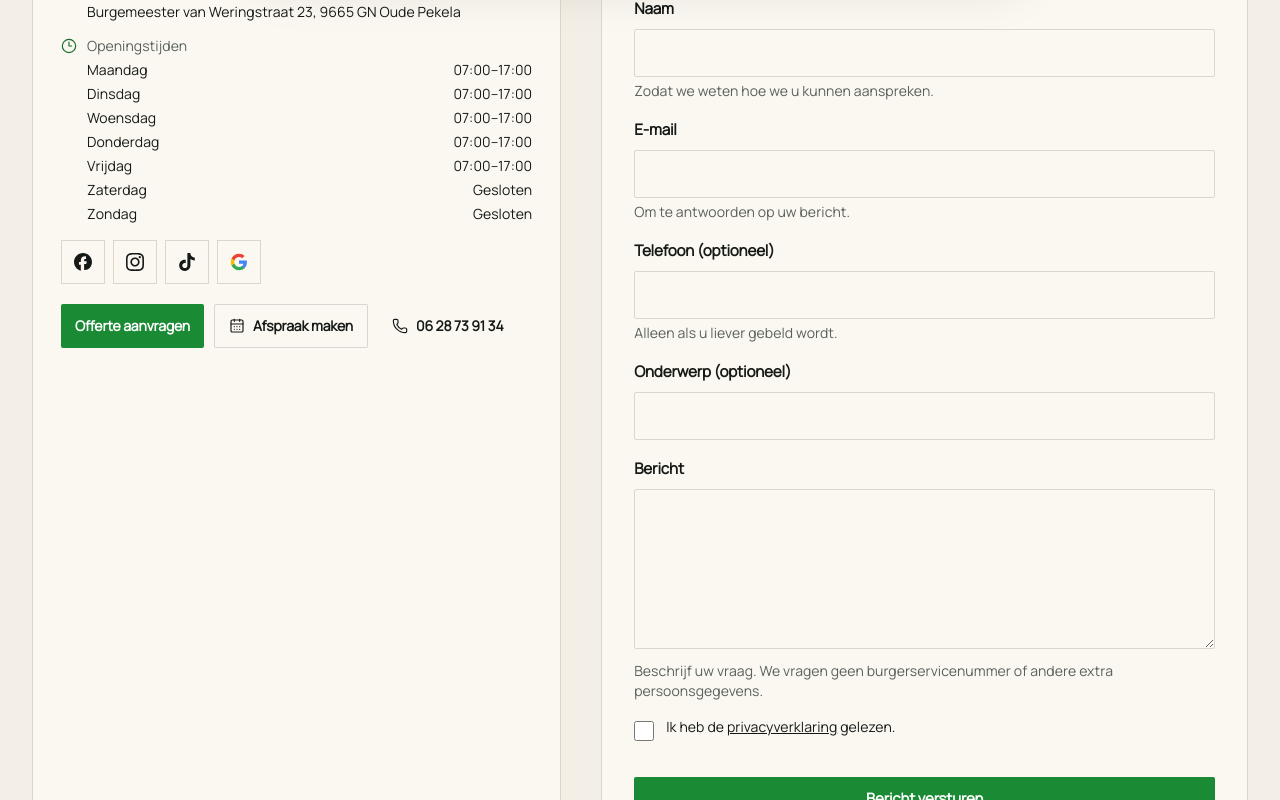
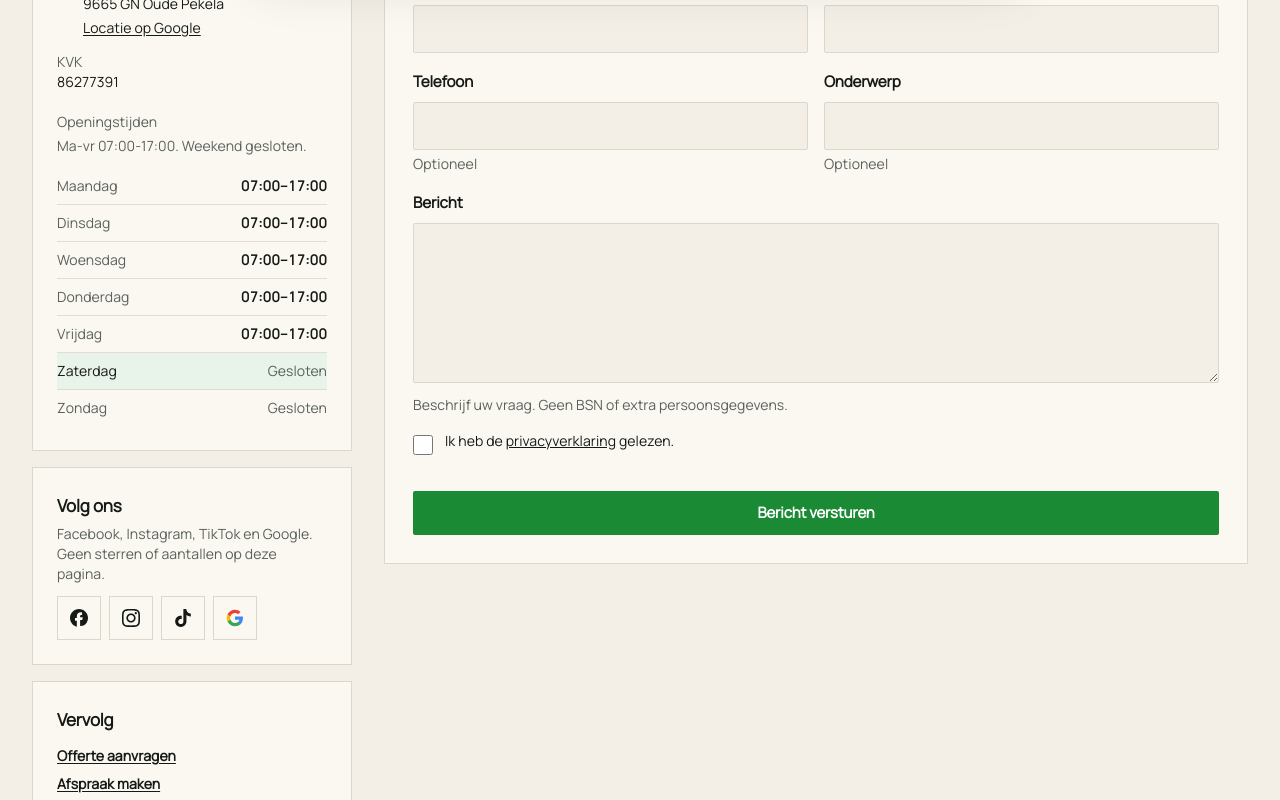
Before and after one commit to greeninstallatienoord/greengang, a React (Vite) app: page /contact in a window 1280 px wide. Shown: the part 820-1620 px from the top of the page. Built offline with nearby package versions, Linux system fonts and the light colour scheme.

Commit message:
Tighten contact page hours, form layout, and structured data
Co-authored-by: Cursor <cursoragent@cursor.com>

```diff
--- a/src/components/ContactDetails.tsx
+++ b/src/components/ContactDetails.tsx
@@ -1,6 +1,7 @@
-import { Clock3, Mail, MapPin, Phone } from 'lucide-react'
-import { business, formatAddress, formatDayHours } from '../data/business'
+import { Mail, MapPin, Phone } from 'lucide-react'
+import { business, formatAddress } from '../data/business'
 import { site } from '../data/site'
+import { OpeningHours } from './OpeningHours'
 
 type ContactDetailsProps = {
   showHours?: boolean
@@ -10,6 +11,7 @@ export function ContactDetails({ showHours = true }: ContactDetailsProps) {
   const { phone, phoneHref, email, emailHref } = site.contact
 
   return (
+    <div className="grid gap-5">
       <dl className="grid gap-3.5 text-sm">
         <div className="flex items-start gap-2.5">
           <Phone size={16} strokeWidth={1.7} className="mt-0.5 shrink-0 text-brand-dark" aria-hidden="true" />
@@ -37,27 +39,34 @@ export function ContactDetails({ showHours = true }: ContactDetailsProps) {
           <MapPin size={16} strokeWidth={1.7} className="mt-0.5 shrink-0 text-brand-dark" aria-hidden="true" />
           <div>
             <dt className="text-ink-muted">Adres</dt>
-          <dd>{formatAddress()}</dd>
-        </div>
-      </div>
-      {showHours ? (
-        <div className="flex items-start gap-2.5">
-          <Clock3 size={16} strokeWidth={1.7} className="mt-0.5 shrink-0 text-brand-dark" aria-hidden="true" />
-          <div className="min-w-0 flex-1">
-            <dt className="text-ink-muted">Openingstijden</dt>
             <dd>
-              <ul className="mt-1 grid gap-1">
-                {business.openingHours.days.map((day) => (
-                  <li key={day.day} className="flex justify-between gap-4">
-                    <span>{day.label}</span>
-                    <span>{formatDayHours(day)}</span>
-                  </li>
-                ))}
-              </ul>
+              <p>{formatAddress()}</p>
+              {business.googleBusinessProfile ? (
+                <p className="mt-1">
+                  <a
+                    href={business.googleBusinessProfile}
+                    className="font-medium underline underline-offset-2"
+                    rel="noopener noreferrer"
+                    target="_blank"
+                  >
+                    Locatie op Google
+                  </a>
+                </p>
+              ) : null}
             </dd>
           </div>
         </div>
+        <div>
+          <dt className="text-ink-muted">KVK</dt>
+          <dd className="font-medium">{business.kvk}</dd>
+        </div>
+      </dl>
+      {showHours ? (
+        <div>
+          <p className="text-sm text-ink-muted">Openingstijden</p>
+          <OpeningHours className="mt-1" />
+        </div>
       ) : null}
-    </dl>
+    </div>
   )
 }
--- /dev/null
+++ b/src/components/OpeningHours.tsx
@@ -0,0 +1,62 @@
+import { business, formatDayHours } from '../data/business'
+import { cn } from '../lib/cn'
+
+function todayKey(): string {
+  return new Intl.DateTimeFormat('en-US', {
+    timeZone: 'Europe/Amsterdam',
+    weekday: 'long',
+  })
+    .format(new Date())
+    .toLowerCase()
+}
+
+type OpeningHoursProps = {
+  className?: string
+}
+
+export function OpeningHours({ className }: OpeningHoursProps) {
+  const today = todayKey()
+
+  return (
+    <div className={className}>
+      <p className="text-sm text-ink-muted">{business.openingHours.summary}. Weekend gesloten.</p>
+      <table className="mt-3 w-full text-sm">
+        <caption className="sr-only">Openingstijden per dag</caption>
+        <tbody>
+          {business.openingHours.days.map((day) => {
+            const isToday = day.day === today
+            const closed = day.closed || !day.opens || !day.closes
+            return (
+              <tr
+                key={day.day}
+                className={cn(
+                  'border-b border-line/80 last:border-0',
+                  isToday && 'bg-brand-soft',
+                )}
+              >
+                <th
+                  scope="row"
+                  className={cn(
+                    'py-2 pr-3 text-left font-medium',
+                    isToday ? 'text-ink' : 'text-ink-muted',
+                  )}
+                >
+                  {day.label}
+                  {isToday ? <span className="sr-only"> (vandaag)</span> : null}
+                </th>
+                <td
+                  className={cn(
+                    'py-2 text-right tabular-nums',
+                    closed ? 'text-ink-muted' : 'font-semibold text-ink',
+                  )}
+                >
+                  {formatDayHours(day)}
+                </td>
+              </tr>
+            )
+          })}
+        </tbody>
+      </table>
+    </div>
+  )
+}
--- a/src/components/forms/ContactForm.tsx
+++ b/src/components/forms/ContactForm.tsx
@@ -121,13 +121,9 @@ export function ContactForm() {
           onChange={(event) => setHoneypot(event.target.value)}
         />
       </div>
-      <FormPrivacyNote purpose="We vragen een naam, e-mailadres en bericht om te kunnen antwoorden. Telefoon en onderwerp zijn niet verplicht." />
-      <Field
-        id="name"
-        label="Naam"
-        hint="Zodat we weten hoe we u kunnen aanspreken."
-        error={errors.name}
-      >
+      <FormPrivacyNote purpose="Naam, e-mail en bericht zijn nodig om te antwoorden. Telefoon en onderwerp zijn optioneel." />
+      <div className="grid gap-4 sm:grid-cols-2">
+        <Field id="name" label="Naam" error={errors.name}>
           <TextInput
             id="name"
             autoComplete="name"
@@ -137,12 +133,7 @@ export function ContactForm() {
             onChange={(event) => update('name', event.target.value)}
           />
         </Field>
-      <Field
-        id="email"
-        label="E-mail"
-        hint="Om te antwoorden op uw bericht."
-        error={errors.email}
-      >
+        <Field id="email" label="E-mail" error={errors.email}>
           <TextInput
             id="email"
             type="email"
@@ -153,12 +144,7 @@ export function ContactForm() {
             onChange={(event) => update('email', event.target.value)}
           />
         </Field>
-      <Field
-        id="phone"
-        label="Telefoon (optioneel)"
-        hint="Alleen als u liever gebeld wordt."
-        error={errors.phone}
-      >
+        <Field id="phone" label="Telefoon" hint="Optioneel" error={errors.phone}>
           <TextInput
             id="phone"
             type="tel"
@@ -169,7 +155,7 @@ export function ContactForm() {
             onChange={(event) => update('phone', event.target.value)}
           />
         </Field>
-      <Field id="subject" label="Onderwerp (optioneel)">
+        <Field id="subject" label="Onderwerp" hint="Optioneel">
           <TextInput
             id="subject"
             value={form.subject}
@@ -178,10 +164,11 @@ export function ContactForm() {
             onChange={(event) => update('subject', event.target.value)}
           />
         </Field>
+      </div>
       <Field
         id="message"
         label="Bericht"
-        hint="Beschrijf uw vraag. We vragen geen burgerservicenummer of andere extra persoonsgegevens."
+        hint="Beschrijf uw vraag. Geen BSN of extra persoonsgegevens."
         error={errors.message}
       >
         <TextArea
@@ -217,7 +204,7 @@ export function ContactForm() {
           {submitError}
         </p>
       ) : null}
-      <Button type="submit" disabled={status === 'submitting'}>
+      <Button type="submit" className="w-full sm:w-auto" disabled={status === 'submitting'}>
         {status === 'submitting' ? 'Verwerken…' : 'Bericht versturen'}
       </Button>
     </form>
--- a/src/components/forms/Field.tsx
+++ b/src/components/forms/Field.tsx
@@ -44,7 +44,7 @@ export function TextInput({ error, className, id, type, inputMode, ...props }: T
       aria-invalid={Boolean(error)}
       aria-describedby={error && id ? `${id}-error` : undefined}
       className={cn(
-        'min-h-12 w-full rounded-sm border border-line bg-paper px-3.5 text-base outline-none transition-colors focus:border-brand',
+        'min-h-12 w-full rounded-sm border border-line bg-surface px-3.5 text-base outline-none transition-colors focus:border-brand',
         error && 'border-danger',
         className,
       )}
@@ -64,7 +64,7 @@ export function TextArea({ error, className, id, ...props }: TextAreaProps) {
       aria-invalid={Boolean(error)}
       aria-describedby={error && id ? `${id}-error` : undefined}
       className={cn(
-        'min-h-32 w-full rounded-sm border border-line bg-paper px-3.5 py-3 text-base outline-none transition-colors focus:border-brand',
+        'min-h-32 w-full rounded-sm border border-line bg-surface px-3.5 py-3 text-base outline-none transition-colors focus:border-brand',
         error && 'border-danger',
         className,
       )}
--- a/src/pages/ContactPage.tsx
+++ b/src/pages/ContactPage.tsx
@@ -1,3 +1,4 @@
+import { Link } from 'react-router-dom'
 import { ContactDetails } from '../components/ContactDetails'
 import { CtaPair } from '../components/CtaPair'
 import { ContactForm } from '../components/forms/ContactForm'
@@ -7,18 +8,33 @@ import { RelatedServices } from '../components/page/RelatedServices'
 import { SocialLinks } from '../components/SocialLinks'
 import { Container } from '../components/Container'
 import { Heading } from '../components/Heading'
+import { Reveal } from '../components/Reveal'
 import { CTASection } from '../components/sections/CTASection'
 import { Section } from '../components/Section'
 import { PageMeta } from '../components/seo/PageMeta'
 import { getFaqsByIds } from '../data/faq'
 import { pageSeo } from '../data/seo'
-import { localBusinessJsonLd } from '../lib/jsonld'
+import { breadcrumbJsonLd, contactPageJsonLd, faqJsonLd, localBusinessJsonLd } from '../lib/jsonld'
 import { services } from '../data/services'
+
+const contactFaqs = getFaqsByIds(['algemeen-diensten', 'algemeen-werkwijze', 'afspraak-hoe'])
+const contactFaqLd = faqJsonLd(contactFaqs)
 
 export function ContactPage() {
   return (
     <>
-      <PageMeta {...pageSeo.contact} jsonLd={localBusinessJsonLd()} />
+      <PageMeta
+        {...pageSeo.contact}
+        jsonLd={[
+          localBusinessJsonLd(),
+          contactPageJsonLd(),
+          breadcrumbJsonLd([
+            { name: 'Home', path: '/' },
+            { name: 'Contact', path: '/contact' },
+          ]),
+          ...(contactFaqLd ? [contactFaqLd] : []),
+        ]}
+      />
       <PageHero
         crumbs={[
           { label: 'Home', href: '/' },
@@ -27,28 +43,59 @@ export function ContactPage() {
         eyebrow="Bereikbaar"
         title="Contact met Green Installatie Noord"
         intro="Bel, mail of stuur een bericht. Voor een voorstel of een moment op locatie gebruikt u offerte of afspraak."
-        actions={<CtaPair showCall />}
+        actions={<CtaPair equal />}
       />
       <Section>
-        <Container className="grid gap-10 lg:grid-cols-[0.9fr_1.1fr]">
+        <Container className="grid gap-6 lg:grid-cols-[minmax(0,20rem)_1fr] lg:items-start lg:gap-8">
+          <Reveal>
             <aside className="grid gap-4">
-            <div className="border border-line bg-paper p-6 sm:p-7">
+              <div className="border border-line bg-paper p-5 sm:p-6">
                 <Heading as="h2" className="text-xl sm:text-xl">
                   Gegevens
                 </Heading>
-              <p className="mt-2 text-sm text-ink-muted">
-                Maandag tot en met vrijdag 07:00-17:00. In het weekend gesloten.
-              </p>
-              <div className="mt-3">
+                <div className="mt-4">
                   <ContactDetails />
                 </div>
-              <SocialLinks className="mt-4" />
-              <CtaPair className="mt-5" compact showCall />
               </div>
+              <div className="border border-line bg-paper p-5 sm:p-6">
+                <h3 className="font-semibold tracking-[-0.01em]">Volg ons</h3>
+                <p className="mt-1 text-sm text-ink-muted">
+                  Facebook, Instagram, TikTok en Google. Geen sterren of aantallen
+                  op deze pagina.
+                </p>
+                <SocialLinks className="mt-3" />
+              </div>
+              <nav aria-label="Vervolgstappen" className="border border-line bg-paper p-5 sm:p-6">
+                <h3 className="font-semibold tracking-[-0.01em]">Vervolg</h3>
+                <ul className="mt-3 grid gap-2 text-sm font-semibold">
+                  <li>
+                    <Link to="/offerte-aanvragen" className="underline underline-offset-2">
+                      Offerte aanvragen
+                    </Link>
+                  </li>
+                  <li>
+                    <Link to="/afspraak-maken" className="underline underline-offset-2">
+                      Afspraak maken
+                    </Link>
+                  </li>
+                  <li>
+                    <Link to="/werkgebied" className="underline underline-offset-2">
+                      Werkgebied
+                    </Link>
+                  </li>
+                  <li>
+                    <Link to="/over-ons" className="underline underline-offset-2">
+                      Over ons
+                    </Link>
+                  </li>
+                </ul>
+              </nav>
             </aside>
-          <div className="border border-line bg-paper p-6 sm:p-8">
+          </Reveal>
+          <Reveal delay={70}>
+            <div className="border border-line bg-paper p-5 sm:p-7">
               <Heading as="h2" className="text-xl sm:text-xl">
-              Waar kunnen we u mee helpen?
+                Stuur een bericht
               </Heading>
               <p className="mt-2 text-sm text-ink-muted">
                 Kort en duidelijk is genoeg. We vragen geen extra persoonsgegevens.
@@ -57,11 +104,10 @@ export function ContactPage() {
                 <ContactForm />
               </div>
             </div>
+          </Reveal>
         </Container>
       </Section>
-      <PageFaq
-        items={getFaqsByIds(['algemeen-diensten', 'algemeen-werkwijze', 'afspraak-hoe'])}
-      />
+      <PageFaq items={contactFaqs} />
       <RelatedServices services={services} title="Diensten" />
       <CTASection />
     </>
```
Also changed, not shown: src/lib/jsonld.ts (+16 -0 lines). Lines whose indentation alone changed are shown as unchanged.
